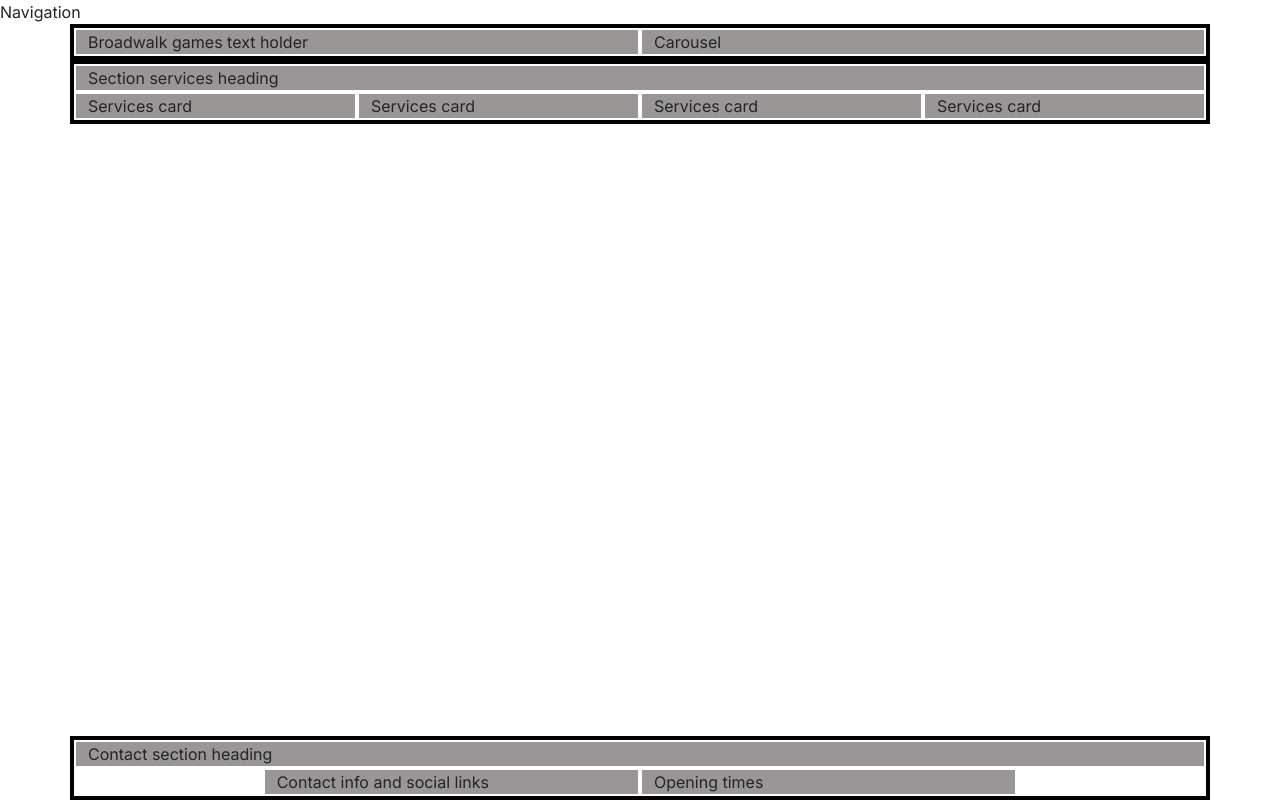
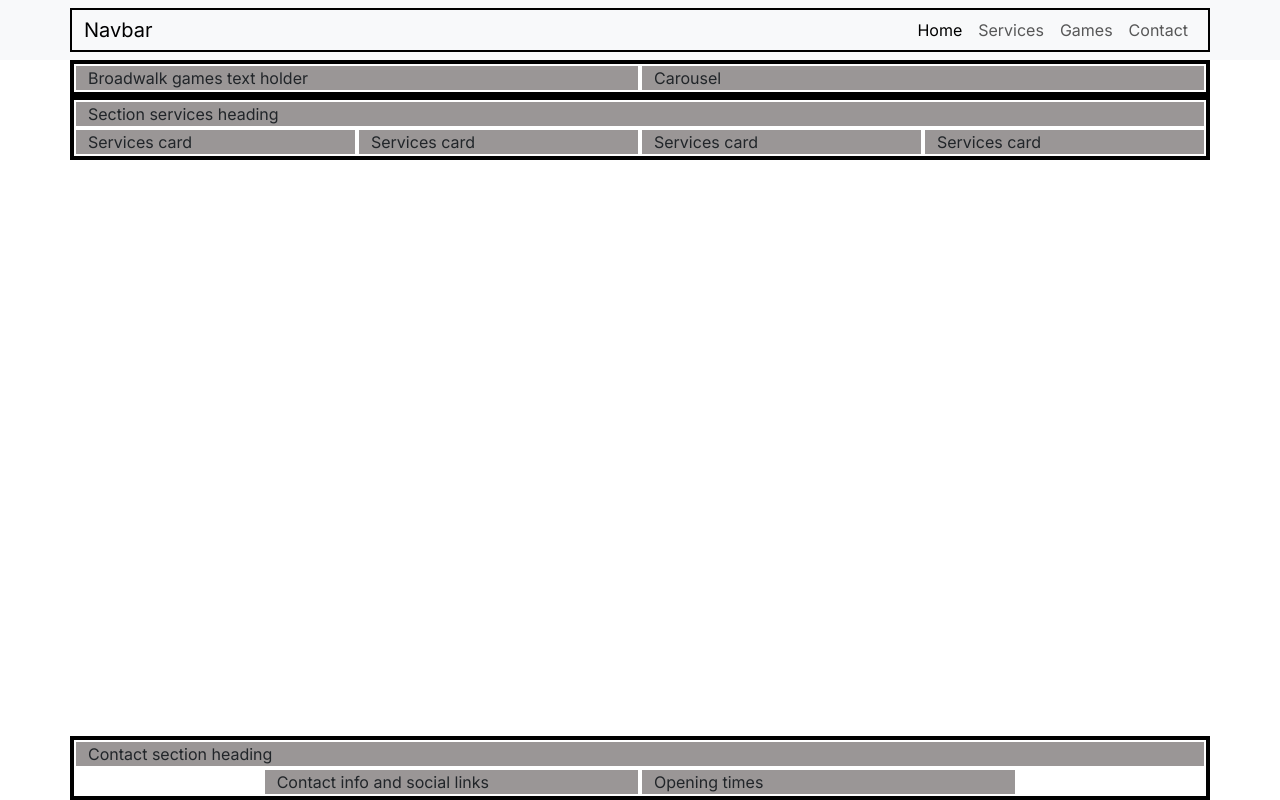
Before and after one commit to AlexandraSelby/-boardwalk-games, a plain HTML site: page index.html in a window 1280 px wide. Drawn offline with nearby package versions, Linux system fonts and the light colour scheme; a web font is replaced by a local one.

Commit message:
Navbar costumised, bootstrap template

```diff
--- a/index.html
+++ b/index.html
@@ -21,7 +21,33 @@
 
 <body class="d-flex flex-column min-vh-100">
    <!--Navigation-->
-   <div> Navigation</div>
+   <div>
+    <nav class="navbar navbar-expand-lg bg-body-tertiary">
+      <div class="container">
+          <a class="navbar-brand" href="index.html">Navbar</a>
+          <button class="navbar-toggler" type="button" data-bs-toggle="collapse" data-bs-target="#navbarNav"
+              aria-controls="navbarNav" aria-expanded="false" aria-label="Toggle navigation">
+              <span class="navbar-toggler-icon"></span>
+          </button>
+          <div class="collapse navbar-collapse" id="navbarNav">
+              <ul class="navbar-nav ms-auto">
+                  <li class="nav-item">
+                      <a class="nav-link active" aria-current="page" href="index.html">Home</a>
+                  </li>
+                  <li class="nav-item">
+                      <a class="nav-link" href="#">Services</a>
+                  </li>
+                  <li class="nav-item">
+                      <a class="nav-link" href="game-library.html">Games</a>
+                  </li>
+                  <li class="nav-item">
+                      <a class="nav-link">Contact</a>
+                  </li>
+              </ul>
+          </div>
+      </div>
+  </nav>
+   </div>
    <!--Header with carousel-->
    <header class="container">
     <div class="row">
@@ -44,7 +70,7 @@
     </section>
    </main>
     <!--Footer-->
-    <!--mt-auto added to push the footer down-->
+    <!--mt-auto added to push footer down-->
     <footer class="mt-auto">
       <div class="container">
         <div class="row justify-content-center">
```
